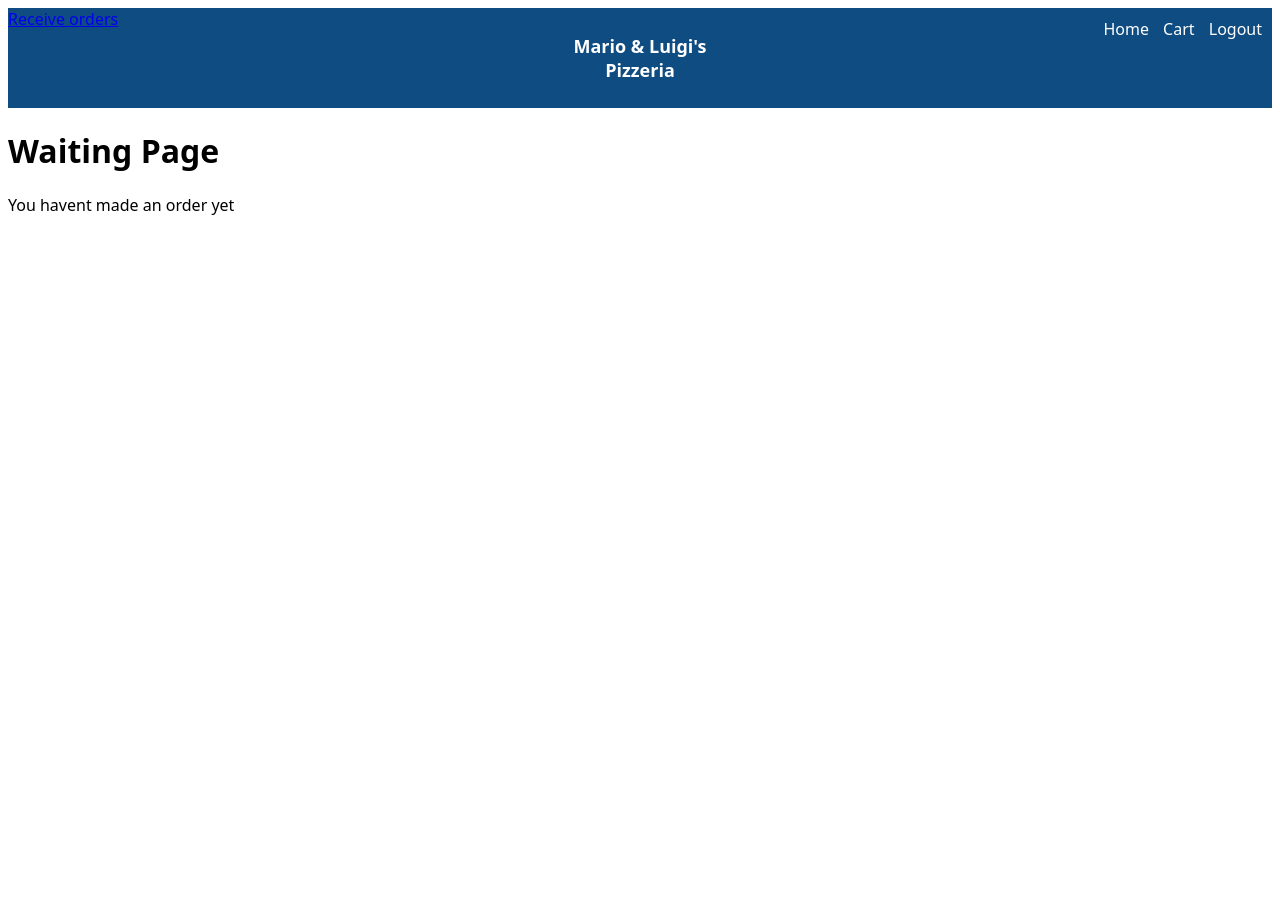
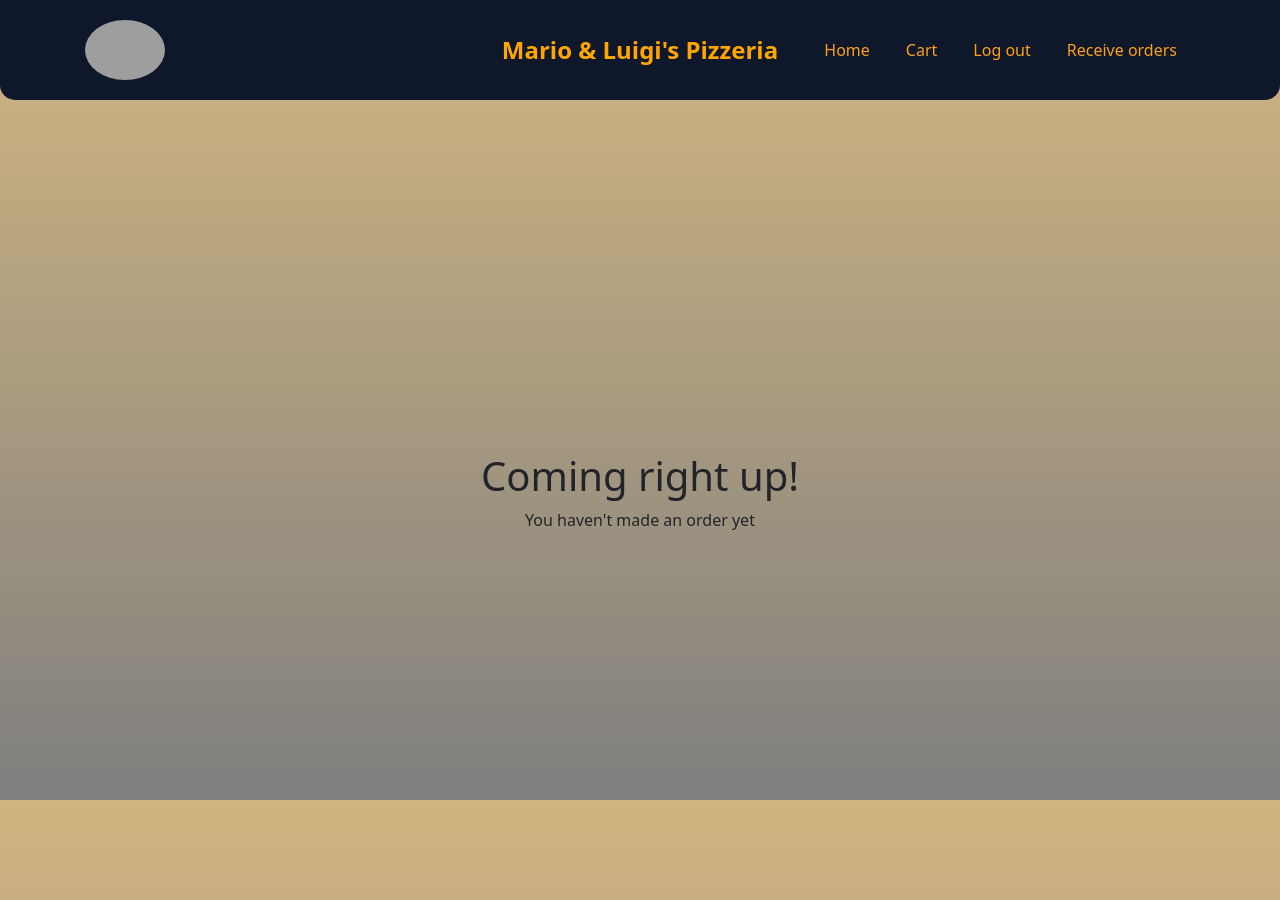
Before and after one commit to ViktorVelizarov/Pizzaria-Project, a Flask app: page /waiting-page in a window 1280 px wide. Before the commit the page ends 215 px from the top, so only its background shows below. Run offline with Flask 3, Linux system fonts and the light colour scheme; a user stored in the database is signed in; some libraries are stand-ins or nearby versions; grey boxes are pictures that could not be loaded.

Commit message:
Applied styling

```diff
--- a/website/static/css/styles.css
+++ b/website/static/css/styles.css
@@ -1,7 +1,9 @@
 /* styles.css */
 body {
   font-family: system-ui, -apple-system, BlinkMacSystemFont, 'Segoe UI', Roboto, Oxygen, Ubuntu, Cantarell, 'Open Sans', 'Helvetica Neue', sans-serif;
-  background-color: rgb(255, 255, 255);
+  background: linear-gradient(rgba(165, 108, 2, 0.5), rgba(0, 0, 0, 0.5)); /* Orange to black gradient with low opacity */
+  background-attachment: fixed; /* Keep the gradient fixed on scroll */
+  background-repeat: no-repeat; /* Prevent the gradient from repeating */
 }
 
 .navbar {
@@ -11,6 +13,7 @@ body {
   height: 100px; /* You can adjust the height as needed */
   display: flex;
   position: relative;
+  border-radius: 0 0 15px 15px; /* Add curved borders to the sides and bottom */
 }
 
 .pizza-container {
@@ -23,20 +26,49 @@ body {
   justify-content: center;
   align-items: center;
   box-shadow: 0 0 5px rgba(0, 0, 0, 0.5); /* Add a shadow to the pizza containers */
+  border-radius: 15px; /* Add curved borders to the pizza containers */
 }
 
 .pizza-container img {
   max-height: 100px; /* Maximum height of 100px */
   width: auto; /* Automatically adjust the width to maintain the aspect ratio */
   border-radius: 10px; /* Add rounded borders to the images */
-  box-shadow: 0 0 5px rgba(0, 0, 0, 0.5); /* Add a shadow to the pizza images */
+}
+
+
+:root {
+  --primary: #FEA116;
+  --light: #F1F8FF;
+  --dark: #0F172B;
+}
+
+.ff-secondary {
+  font-family: 'Pacifico', cursive;
+}
+
+.fw-medium {
+  font-weight: 600 !important;
+}
+
+.fw-semi-bold {
+  font-weight: 700 !important;
+}
+
+.back-to-top {
+  position: fixed;
+  display: none;
+  right: 45px;
+  bottom: 45px;
+  z-index: 99;
 }
 
 .pizza-list {
   display: flex;
   flex-wrap: wrap;
   justify-content: space-between;
+  margin: 0 50px; /* Add a horizontal margin */
 }
+
 
 .cart-item-container {
   display: flex;
@@ -72,6 +104,12 @@ body {
   float: left; /* Float the logo to the left to position it in the top left */
   margin-right: 10px; /* Add some spacing to separate the logo from the navbar content */
 }
+
+.logo-image {
+  max-height: 40px; /* Adjust the height as needed */
+  margin-right: 10px; /* Add margin to separate the logo from the brand text */
+}
+
 
 .centered-image {
   display: block;
@@ -122,3 +160,47 @@ body {
 .order-button {
   display: inline-block; /* Make the button display inline */
 }
+
+.centered {
+  text-align: center;
+  margin: 0 auto;
+  width: 50%;
+  background-color: #4CAF50; /* Green background color for success messages */
+  color: white; /* White text color for success messages */
+  padding: 10px;
+  border-radius: 5px;
+  margin-bottom: 10px;
+  opacity: 0; /* Initially make the element transparent */
+  animation: fadeIn 0.25s ease-in forwards; /* Apply the fadeIn animation */
+}
+
+.fade-in {
+  opacity: 0;
+  animation: fadeIn 0.25s ease-in forwards;
+}
+
+/* Define the fadeIn animation */
+@keyframes fadeIn {
+  from {
+    opacity: 0;
+  }
+  to {
+    opacity: 1;
+  }
+}
+
+.centered-content {
+  display: flex;
+  flex-direction: column;
+  justify-content: center;
+  align-items: center;
+  height: 100vh;
+}
+
+.order-number {
+  font-weight: bold;
+}
+
+.orders button {
+  margin-right: 10px;
+}
--- a/website/templates/base.html
+++ b/website/templates/base.html
@@ -3,54 +3,112 @@
   <head>
     <meta charset="utf-8" />
     <meta name="viewport" content="width=device-width, initial-scale=1" />
+    <link
+      rel="stylesheet"
+      href="https://maxcdn.bootstrapcdn.com/bootstrap/4.5.2/css/bootstrap.min.css"
+    />
     <link rel="stylesheet" href="{{ url_for('static', filename='css/styles.css') }}">
+    <link rel="icon" href="https://i.imgur.com/xByt3Ow.png" type="image/png" />
+    <style>
+      /* Custom CSS to center the brand text and style the logo */
+      .navbar-center {
+        display: flex;
+        justify-content: center;
+        align-items: center;
+      }
+
+      .navbar-text {
+        color: #FEA116; /* Change text color to #FEA116 */
+        font-size: 24px; /* Increase font size */
+        font-weight: bold;
+        margin: 0;
+        padding: 0;
+      }
+
+      .logo-image {
+        max-height: 60px; /* Adjust the height as needed */
+        border-radius: 50%; /* Add circular border */
+      }
+
+      /* Custom CSS for the navigation links */
+      .navbar-dark .navbar-nav .nav-link {
+        color: #FEA116; /* Change text color to #FEA116 */
+        margin: 0 10px; /* Add margin to separate the links */
+      }
+
+      /* Custom CSS for the navbar background color */
+      .navbar {
+        background-color: #0F172B; /* Change background color to #0F172B */
+      }
+    </style>
     <title>{% block title %}Base{% endblock %}</title>
   </head>
   <body>
-<!-- Navbar -->
-<nav>
-  <div class="navbar">
-    <div class="navbar-text">
-      <p>Mario & Luigi's<br>Pizzeria</p>
-    </div>
-    <div class="navbar-nav">
+    <body class="user-select-none"> <!-- Add the class to the body element -->
+      <!-- Your existing HTML content goes here -->
+    <!-- Navbar using Bootstrap -->
+    <nav class="navbar navbar-expand-lg navbar-dark">
+      <div class="container"> <!-- Add a container for centering -->
+        <a class="navbar-brand navbar-center" href="/">
+          <img src="https://i.pinimg.com/originals/80/ef/c2/80efc210d07e4e1c1a81f06fb7d87ce4.jpg" alt="Logo" class="logo-image">
+          <span class="navbar-text" style="color: orange;">Mario & Luigi's Pizzeria</span>
+        </a>
+        <button class="navbar-toggler" type="button" data-toggle="collapse" data-target="#navbarNav" aria-controls="navbarNav" aria-expanded="false" aria-label="Toggle navigation">
+          <span class="navbar-toggler-icon"></span>
+        </button>
+        <div class="collapse navbar-collapse" id="navbarNav">
+          <ul class="navbar-nav ml-auto">
             {% if user.is_authenticated %}
-      <div class="top-right">
-        <a href="/" class="white-text">Home</a>
-        <a href="/cart" class="white-text">Cart</a>
-        <a href="/logout" class="white-text">Logout</a>
-      </div>
+            <li class="nav-item">
+              <a class="nav-link" href="/">Home</a>
+            </li>
+            <li class="nav-item">
+              <a class="nav-link" href="/cart">Cart</a>
+            </li>
+            <li class="nav-item">
+              <a class="nav-link" href="/logout">Log out</a>
+            </li>
             {% if user.role == "admin" %}
-      <a href="/receive-orders" class="white-text">Receive orders</a>
+            <li class="nav-item">
+              <a class="nav-link" href="/receive-orders">Receive orders</a>
+            </li>
             {% endif %}
             {% else %}
-      <div class="top-right">
-        <a href="/login" class="white-text">Login</a>
-        <a href="/sign-up" class="white-text">Sign up</a>
-      </div>
+            <li class="nav-item">
+              <a class="nav-link" href="/login">Log in</a>
+            </li>
+            <li class="nav-item">
+              <a class="nav-link" href="/sign-up">Sign up</a>
+            </li>
             {% endif %}
+          </ul>
         </div>
       </div>
     </nav>
 
     <!-- Code that displays flash messages -->
+    <div class="container">
       {% with messages = get_flashed_messages(with_categories=true) %}
       {% if messages %}
       {% for category, message in messages %}
-    {% if category == 'error' %}
-    <div>
+      <br> <!-- Add an empty line before the message -->
+      <div
+        class="alert {{ 'alert-success' if category == 'success' else 'alert-danger' }} mx-auto"
+        role="alert"
+      >
         {{ message }}
       </div>
-    {% else %}
-    <div>
-      {{ message }}
-    </div>
-    {% endif %}
       {% endfor %}
       {% endif %}
       {% endwith %}
+    </div>
 
     <!-- Block we use to render different content -->
     <div>{% block content %} {% endblock %}</div>
+
+    <!-- Bootstrap JavaScript (Popper.js and Bootstrap JS) -->
+    <script src="https://code.jquery.com/jquery-3.5.1.slim.min.js"></script>
+    <script src="https://cdn.jsdelivr.net/npm/@popperjs/core@2.5.3/dist/umd/popper.min.js"></script>
+    <script src="https://maxcdn.bootstrapcdn.com/bootstrap/4.5.2/js/bootstrap.min.js"></script>
   </body>
 </html>
--- a/website/templates/home.html
+++ b/website/templates/home.html
@@ -5,6 +5,7 @@
 {% block title %}Home{% endblock %}
 
 {% block content %}
+<div class="fade-in">
     <div class="items-container">
         <div class="pizza-list">
             {% for pizza in pizzas %}
@@ -14,7 +15,7 @@
                     <p class="ingredients" style="margin: 10px;">{{ pizza.ingredients }}</p>
                     <form method="post" action="/cart">
                         <input type="hidden" name="pizzaName" value="{{ pizza.name }}">
-                        <button type="submit">Order now</button>
+                        <button type="submit">Add to cart</button>
                     </form>
                     <div style="margin-bottom: 10px;"></div> <!-- Add one blank line -->
                 </div>
@@ -24,4 +25,5 @@
             {% endfor %}
         </div>
     </div>
+</div>
 {% endblock %}
--- a/website/templates/receiveOrders.html
+++ b/website/templates/receiveOrders.html
@@ -1,10 +1,10 @@
 {% extends "base.html" %}
 
-{% block title %}Receive Orders{% endblock %}
+{% block title %}Orders{% endblock %}
 
 {% block content%}
 
-    <h1> Receive Orders</h1>
+    <h1>Receive orders</h1>
     {% for ord in order %}
     <form method="post" action="/start_order">
         <div class="orders">
--- a/website/templates/waitingPage.html
+++ b/website/templates/waitingPage.html
@@ -1,12 +1,14 @@
 {% extends "base.html" %}
 
-{% block title %}Waiting Page{% endblock %}
+{% block title %}Waiting page{% endblock %}
 
-{% block content%}
-    <h1> Waiting Page</h1>
-    {% if yourOrder%}
-        <p> Your order number is {{yourOrder.id}} </p>
-    {% else%}
-        <p> You havent made an order yet </p>
-    {% endif%}
+{% block content %}
+    <div class="centered-content">
+        <h1>Coming right up!</h1>
+        {% if yourOrder %}
+            <p>Your order number is <span class="order-number">{{ yourOrder.id }}</span></p>
+        {% else %}
+            <p>You haven't made an order yet</p>
+        {% endif %}
+    </div>
 {% endblock %}
```
Also changed, not shown: website/templates/Caprina.html (added, +42 -0 lines), website/templates/Carbonara.html (added, +43 -0 lines), website/templates/Margarita.html (added, +42 -0 lines), website/templates/Marinara.html (added, +38 -0 lines), website/templates/Napoletana.html (added, +42 -0 lines), website/templates/Peperoni.html (added, +39 -0 lines), website/templates/Tartufata.html (added, +41 -0 lines), website/templates/cart.html (+9 -10 lines), website/templates/details.html (added, +41 -0 lines), website/templates/orderNumber.html (added, +15 -0 lines), instance/database.db, 1 other file. Lines whose indentation alone changed are shown as unchanged.
